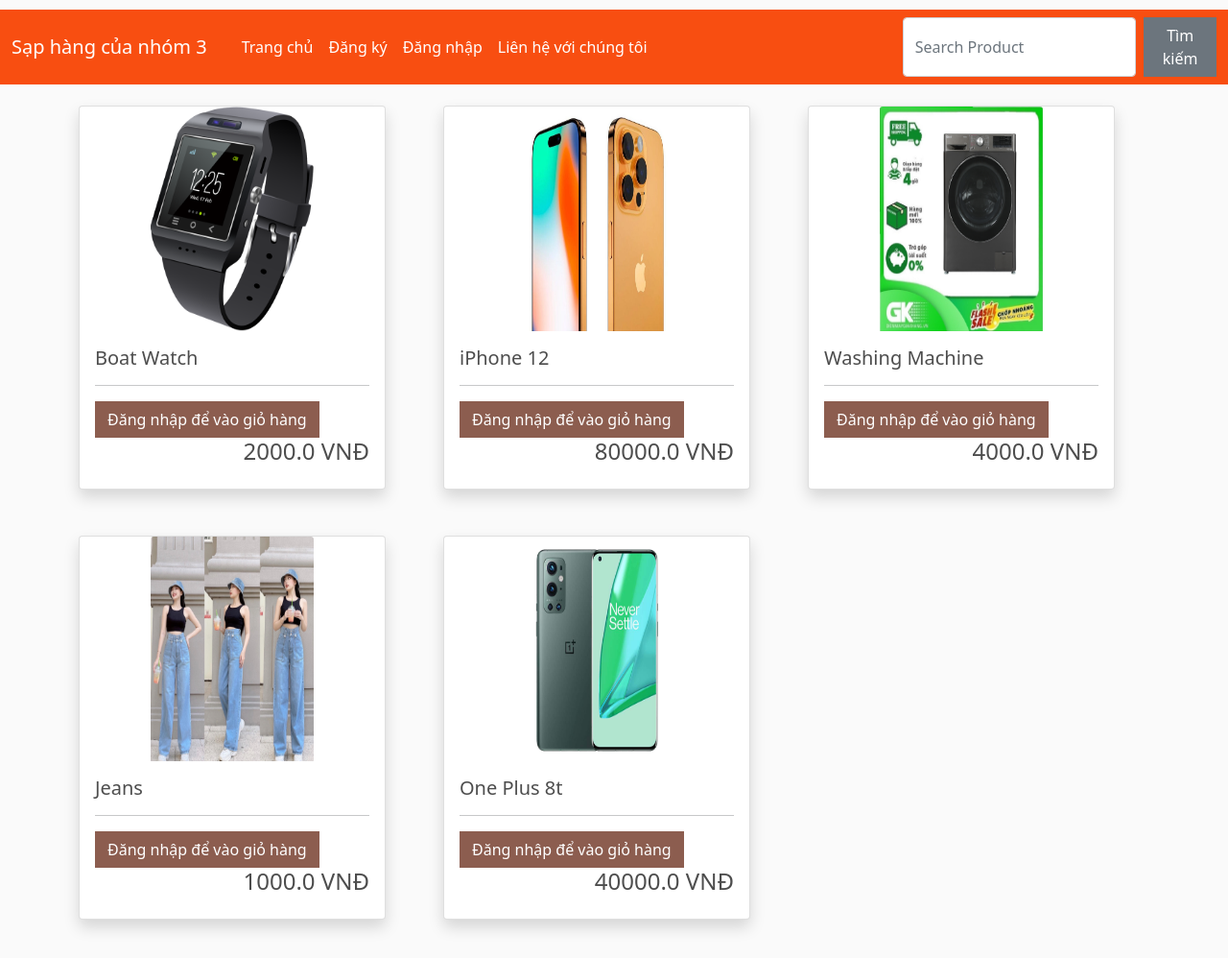
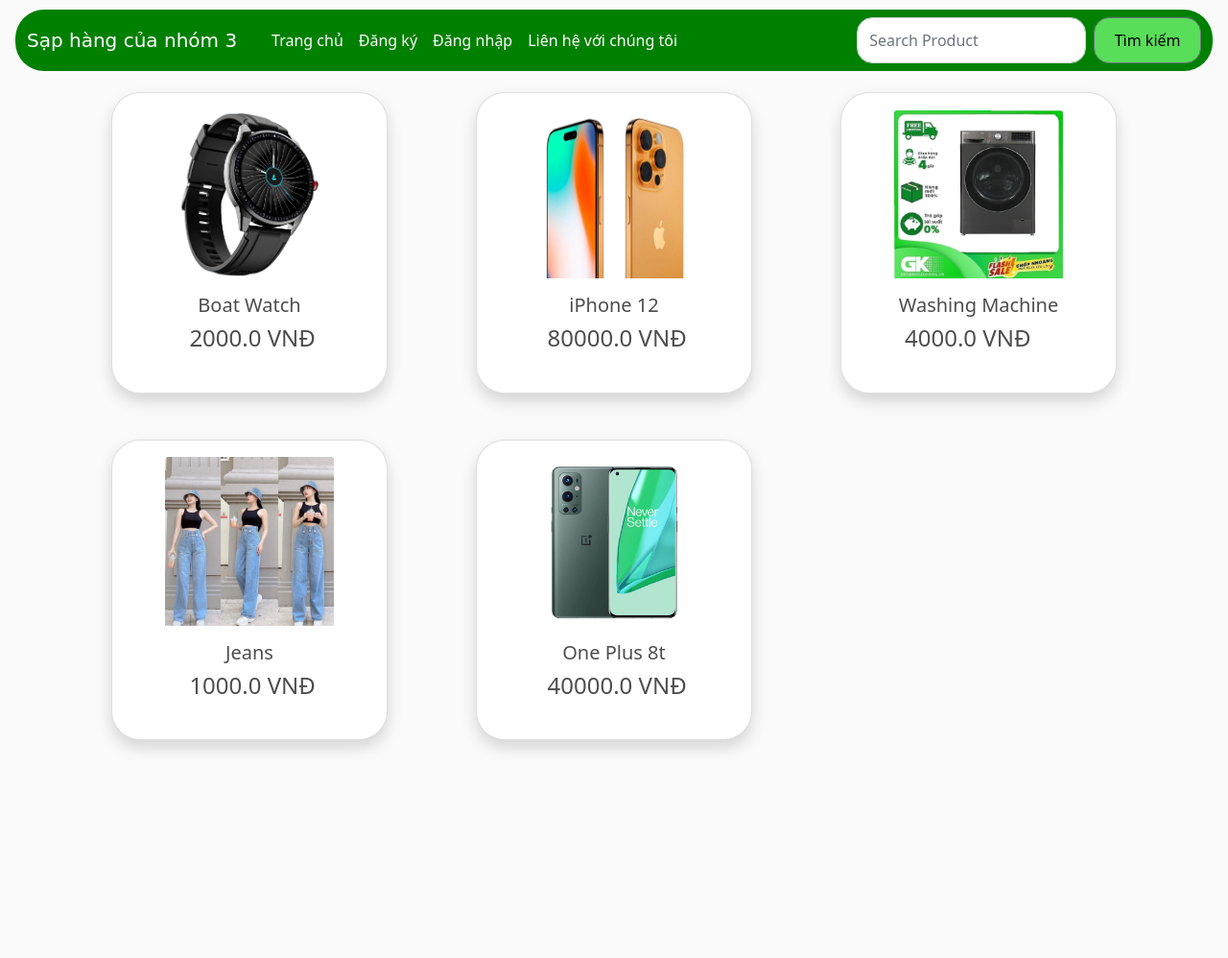
Before and after one commit to coronatusvi/Sap_hang_cua_nhom_3, a Django app: page / in a window 1280 px wide. Shown: the whole page at 96% size. After the commit the page ends 782 px from the top, so only its background shows below. Run offline with Django 3.2, Linux system fonts and the light colour scheme; data comes from the database, SQL or seed files in the repository; both versions use the stored data as it was after the commit.

Commit message:
update ux

```diff
--- a/online-shopping-python-project/OnlineShopping/settings.py
+++ b/online-shopping-python-project/OnlineShopping/settings.py
@@ -14,7 +14,11 @@ SECRET_KEY = 'ujsx7y@d*q^b)ta6v6=v!3)ut4e0-zsg6xtlfp3qirfp5$#(3q'
 # SECURITY WARNING: don't run with debug turned on in production!
 DEBUG = True
 
-ALLOWED_HOSTS = []
+ALLOWED_HOSTS = [
+    'localhost',
+    '127.0.0.1',
+    '38e5-2a09-bac5-d45d-16d2-00-246-8e.ngrok-free.app',
+]
 
 
 # Application definition
--- a/online-shopping-python-project/shop/templates/base.html
+++ b/online-shopping-python-project/shop/templates/base.html
@@ -11,8 +11,11 @@
     <title>{% block title %} {% endblock %}</title>
     <style>
         .navbar {
-            background-color: #f84e11;
+            background-color: green;
             top: 10px;
+            margin: 0 1rem;
+            box-sizing: border-box;
+            border-radius: 30px;
         }
 
         body {
@@ -31,8 +34,8 @@
         .box-element {
             box-shadow: hsl(0, 0%, 80%) 0 0 16px;
             background-color: #fff;
-            border-radius: 4px;
-            padding: 10px;
+            border-radius: 10px;
+            padding: 5% 10%;
         }
 
         .thumbnail {
@@ -87,8 +90,6 @@
             display: inline-block;
             font-weight: 700;
             padding-right: 10px;
-
-
         }
 
         .chg-quantity {
@@ -116,10 +117,10 @@
 <body>
     <nav class="navbar navbar-expand-lg navbar-dark sticky-top">
         <div class="container-fluid">
-            <a class="navbar-brand" href="/">Sạp hàng của nhóm 3</a>
+            <a class="navbar-brand" href="/"style="font-family:cursive">Sạp hàng của nhóm 3 </a>
             <button class="navbar-toggler" type="button" data-bs-toggle="collapse"
                 data-bs-target="#navbarSupportedContent" aria-controls="navbarSupportedContent" aria-expanded="false"
-                aria-label="Toggle navigation">
+                aria-label="Toggle navigation" style="margin-right: 10px">
                 <span class="navbar-toggler-icon"></span>
             </button>
             <div class="collapse navbar-collapse" id="navbarSupportedContent">
@@ -164,9 +165,9 @@
                     {% endif %}
                 </ul>
                 </div>
-                <form class="d-flex" method="POST" action="/search/"> {% csrf_token %}
-                    <input class="form-control me-2" type="search" name="search" placeholder="Search Product" aria-label="Search">
-                    <button href="/search/" class="btn btn-secondary" type="submit">Tìm kiếm</button>
+                <form class="d-flex" method="POST" action="/search/" style="height: 3rem;"> {% csrf_token %}
+                    <input class="form-control me-2" type="search" name="search" placeholder="Search Product" aria-label="Search" style="border-radius: 1rem;">
+                    <button href="/search/" class="btn btn-secondary" type="submit" style="width: 10rem; border-radius: 1rem; background-color: rgb(89, 222, 89); color: black;";">Tìm kiếm</button>
                 </form>
             </div>
         </div>
--- a/online-shopping-python-project/shop/templates/index.html
+++ b/online-shopping-python-project/shop/templates/index.html
@@ -9,18 +9,14 @@
 
   <div class="row">
     {% for product in products %}
-    <div class="col-lg-4 my-4">
-      <div class="card shadow align-items-center" style="width: 20rem; height: 25rem;">
-        <img src="/media/{{product.image}}" class="card-img-top" style="width: 170px; height: 260px;" alt="...">
-        <div class="card-body">
-          <h5 class="card-title">{{product.name}}</h5>
-          <hr>
+    <div class="col-lg-4 my-4" style=" display:flex;justify-content: center;">
+      <div class="card shadow align-items-center" style="width: 18rem;box-sizing: border-box;border-radius: 30px;padding: 5%;">
+        <img src="/media/{{product.image}}" class="card-img-top" style="width: 70%; height: 70%; " alt="...">
+        <div class="card-body" style="display: flex; flex-direction: column;">
+          <h5 class="card-title" style="display: flex; justify-content: center;">{{product.name}}</h5>
           {% if request.user.is_authenticated %}
-          <button data-product="{{product.id}}" data-action="add" class="btn add-btn update-cart"
-            style="background-color: #8c5d4f; color: white;">Thêm thẻ ngân hàng</button>
-          <a href="/product_view/{{product.id}}/" class="btn btn-outline-secondary">View</a>
+          <a href="/product_view/{{product.id}}/" class="btn btn-outline-secondary" style="border-radius: 10px; width: 100%; display: flex; justify-content: center;">View</a>
           {% else %}
-          <button class="btn" style="background-color: #8c5d4f; color: white;">Đăng nhập để vào giỏ hàng</button>
           {% endif %}
           <h4 style="display: inline-block; float: right;">&nbsp;{{product.price}} VNĐ</h4>
         </div>
--- a/online-shopping-python-project/shop/templates/search.html
+++ b/online-shopping-python-project/shop/templates/search.html
@@ -22,7 +22,7 @@
                   {% else %}
                   <button class="btn" style="background-color: #8c5d4f; color: white;">Đăng nhập thể thêm vào giỏ hàng</button>
                   {% endif %}
-                  <h4 style="display: inline-block; float: right;">₹{{product.price}}</h4>
+                  <h4 style="display: inline-block; float: right;">{{product.price}} VNĐ</h4>
                 </div>
               </div>
         </div>
@@ -30,6 +30,6 @@
     </div>
 </div>
 {% else %}
-<h1>Sản phẩm hiện hết hàng hoặc không có trong danh mục bạn tìm kiếm</h1>
+  <h2 style="line-height: 50px; padding: 4rem;">Sản phẩm hiện hết hàng hoặc không có trong danh mục bạn tìm kiếm</h2>
 {% endif %}
 {% endblock %}
```
Also changed, not shown: online-shopping-python-project/shop/templates/cart.html (+6 -6 lines), online-shopping-python-project/shop/templates/checkout.html (+4 -4 lines), online-shopping-python-project/shop/templates/product_view.html (+3 -6 lines), online-shopping-python-project/shop/templates/register.html (+8 -8 lines), online-shopping-python-project/db.sqlite3, online-shopping-python-project/shop/media/watch.png.
